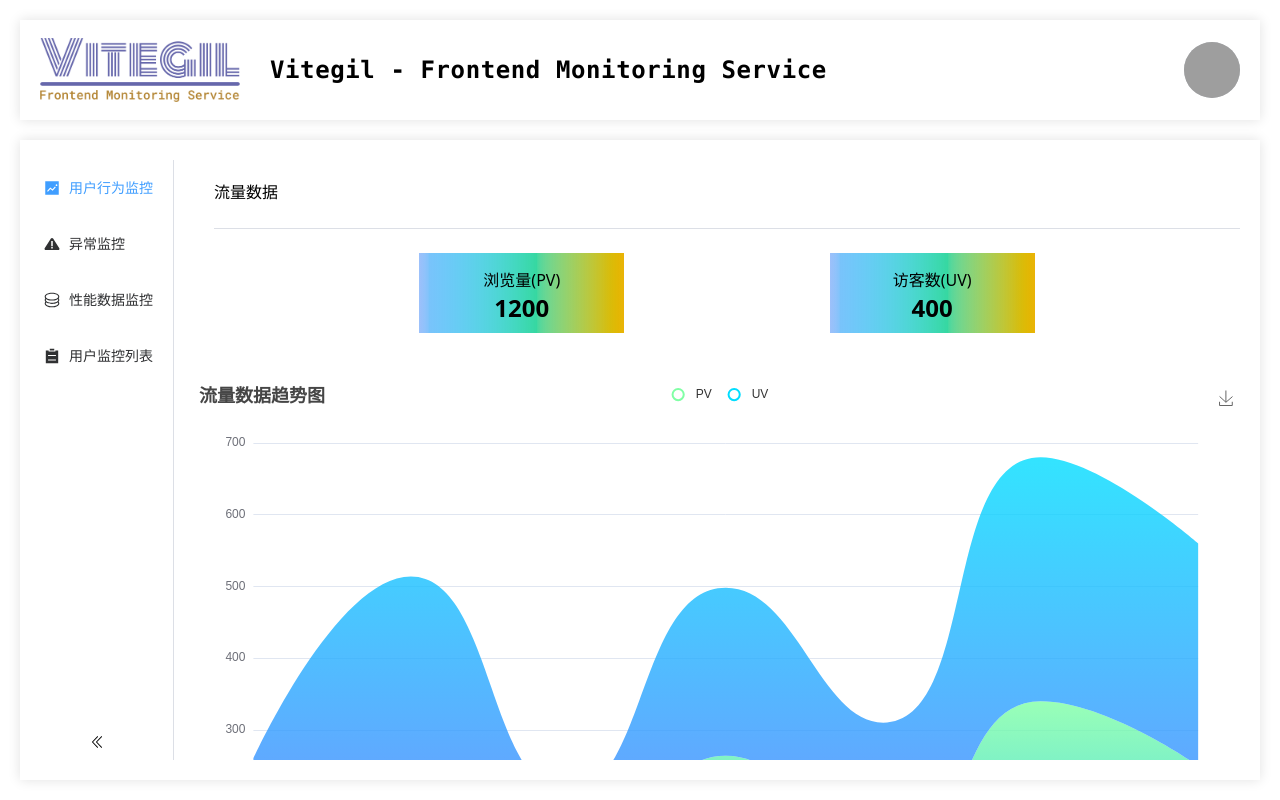
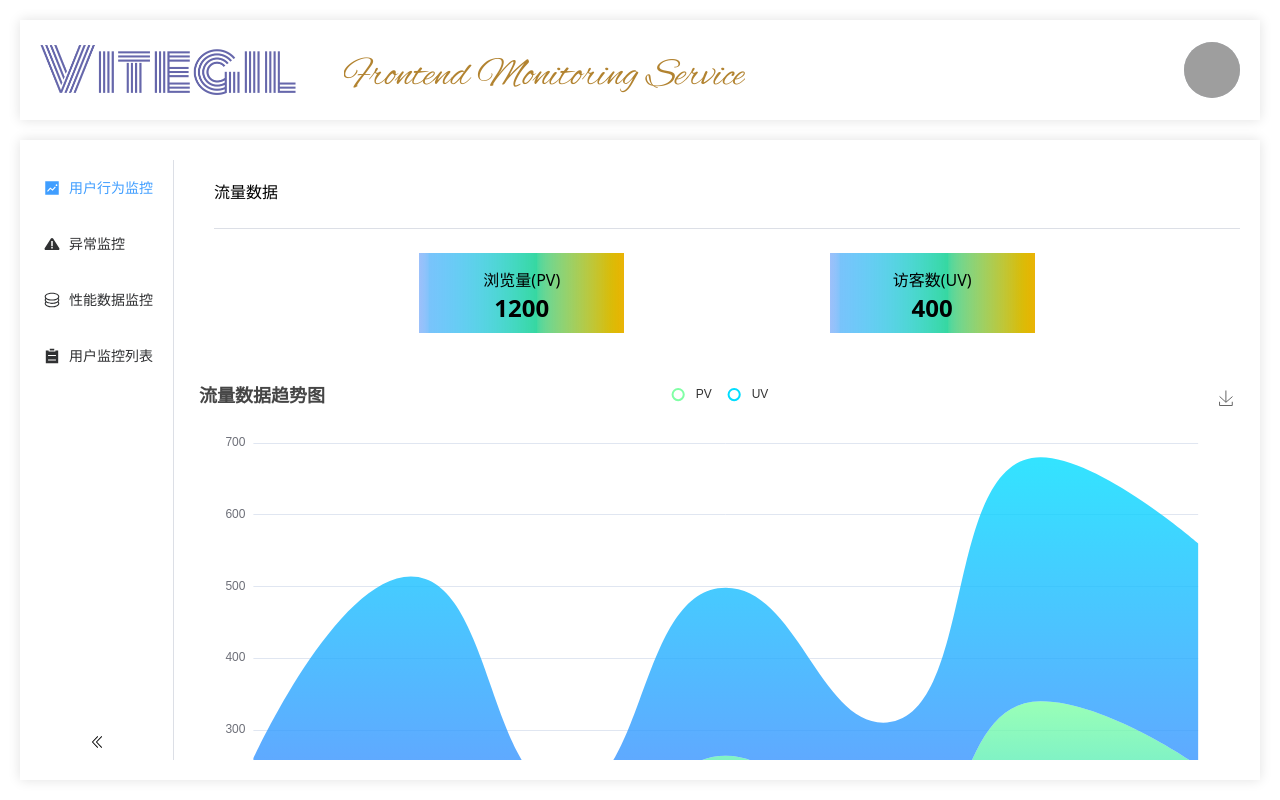
Before and after one commit to vitegil/vitegil, a Vue app: page / in a window 1280 px wide. Built offline with nearby package versions, Linux system fonts and the light colour scheme; grey boxes are pictures that could not be loaded.

Commit message:
feat: tweak slogan

```diff
--- a/src/components/TheHeaderMenu.vue
+++ b/src/components/TheHeaderMenu.vue
@@ -1,9 +1,9 @@
 <template>
   <div class="card h-100px flex justify-between items-center select-none">
     <div class="flex items-center">
-      <img src="@/assets/imgs/logo.png" alt="" class="w-200px mr-30px">
-      <span class="text-2xl font-bold leading-loose font-mono tracking-wide">
-        Vitegil - Frontend Monitoring Service
+      <img src="@/assets/imgs/logo.png" alt="" class="w-16rem mr-3rem">
+      <span id="slogan" class="mt-0.8rem subpixel-antialiased truncate">
+        Frontend Monitoring Service
       </span>
     </div>
     <!-- <el-avatar
@@ -17,3 +17,20 @@
     />
   </div>
 </template>
+
+<style scoped>
+@font-face {
+  font-family: 'Alex Brush';
+  font-style: normal;
+  font-weight: normal;
+  src: local('Alex Brush'), url('../assets/fonts/AlexBrush-Regular.woff') format('woff');
+}
+
+#slogan {
+  font-family: 'Alex Brush', serif;
+  font-weight: normal;
+  font-style: normal;
+  font-size: 2.5rem;
+  color: #b28330;
+}
+</style>
```
Also changed, not shown: src/assets/fonts/AlexBrush-Regular.woff (added), src/assets/imgs/logo.png.
